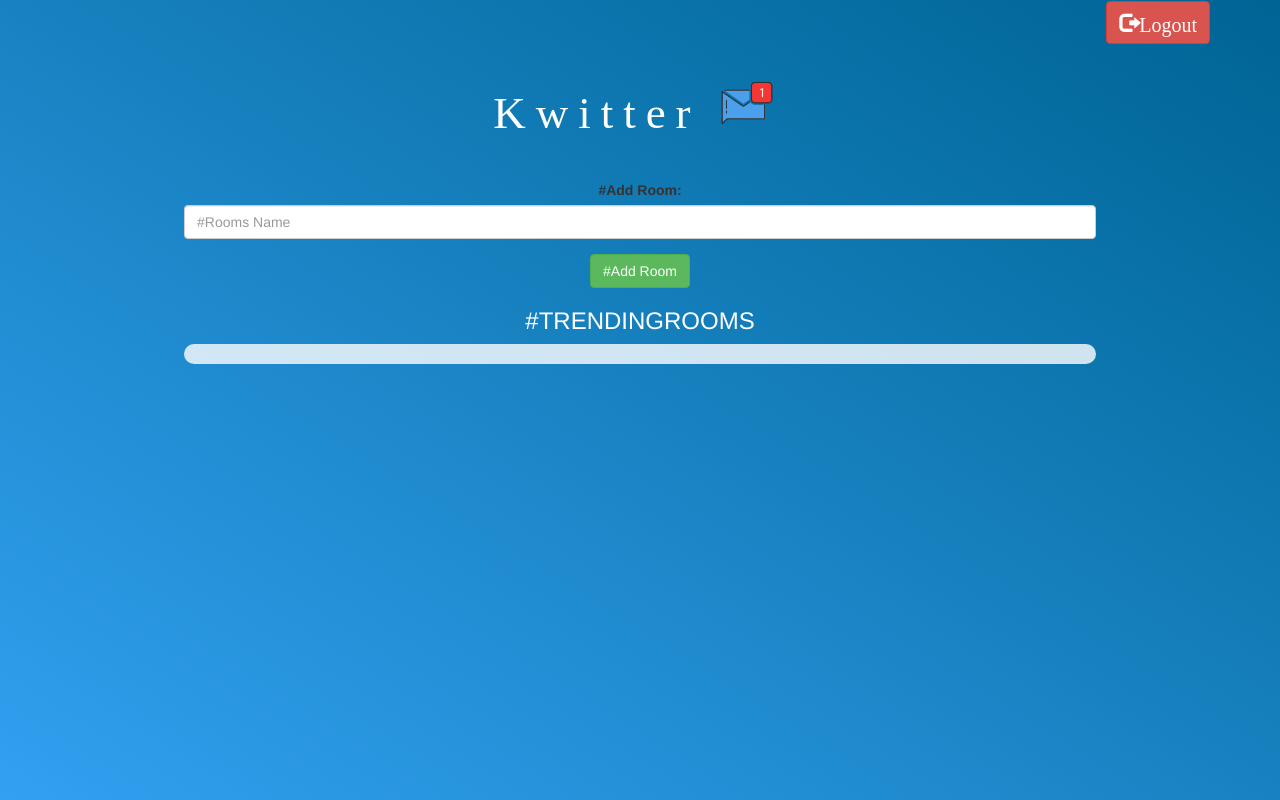
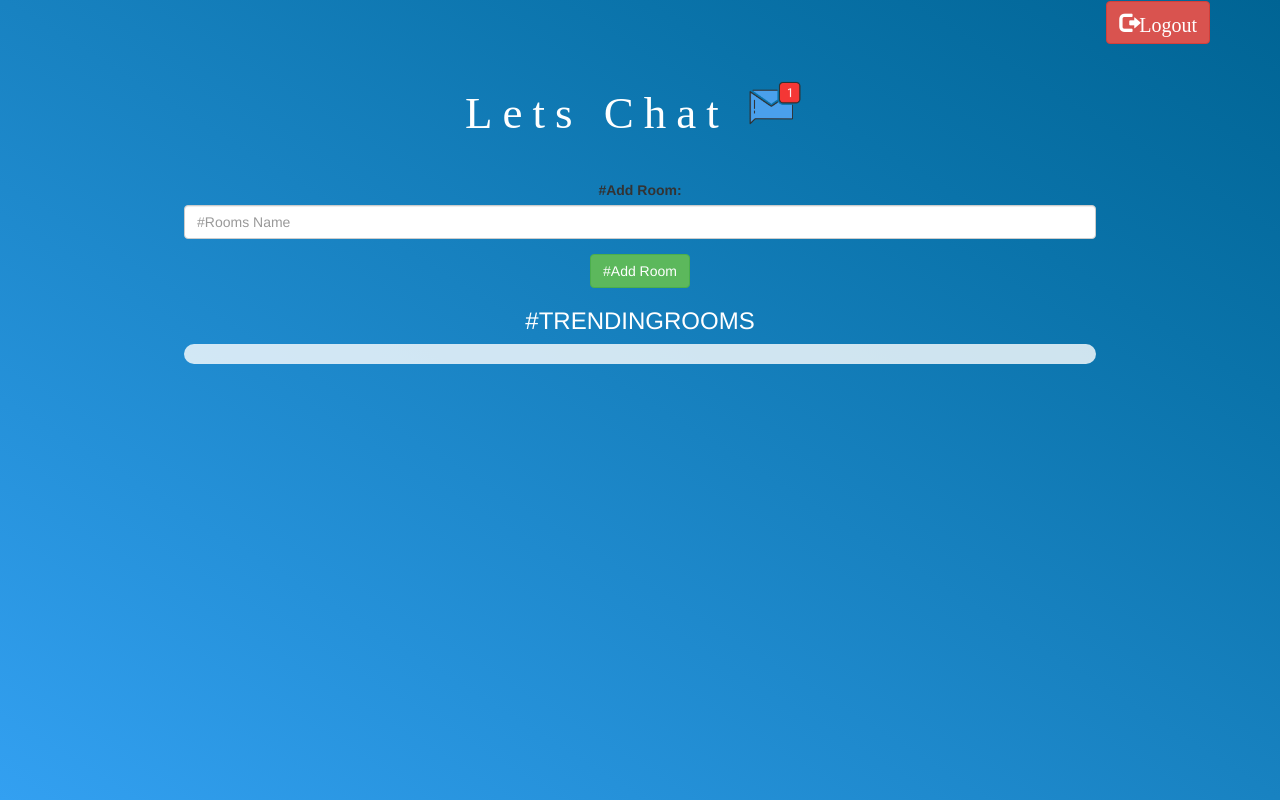
Before and after one commit to Shivam377889/lets-chat, a plain HTML site: page kwitter_room.html in a window 1280 px wide. Drawn offline with nearby package versions, Linux system fonts and the light colour scheme; a web font is replaced by a local one.

Commit message:
Update kwitter_room.html

```diff
--- a/kwitter_room.html
+++ b/kwitter_room.html
@@ -1,7 +1,7 @@
 <!DOCTYPE html>
 <html>
 <head>
-	<title>Kwitter Room</title>
+	<title>Lets Chat Room</title>
 <script src="https://www.gstatic.com/firebasejs/7.6.2/firebase-app.js"></script>
 <script src="https://www.gstatic.com/firebasejs/7.6.2/firebase-firestore.js"></script>
 <script src="https://www.gstatic.com/firebasejs/live/3.1/firebase.js"></script>
@@ -21,7 +21,7 @@
 <button id="logout" class="glyphicon glyphicon-log-out btn btn-danger">Logout</button>
 	<center>
 		<h1 class="header">
-			Kwitter
+	             Lets Chat
 			<sup>
 				<img src="m2.png">
 			</sup>
```
